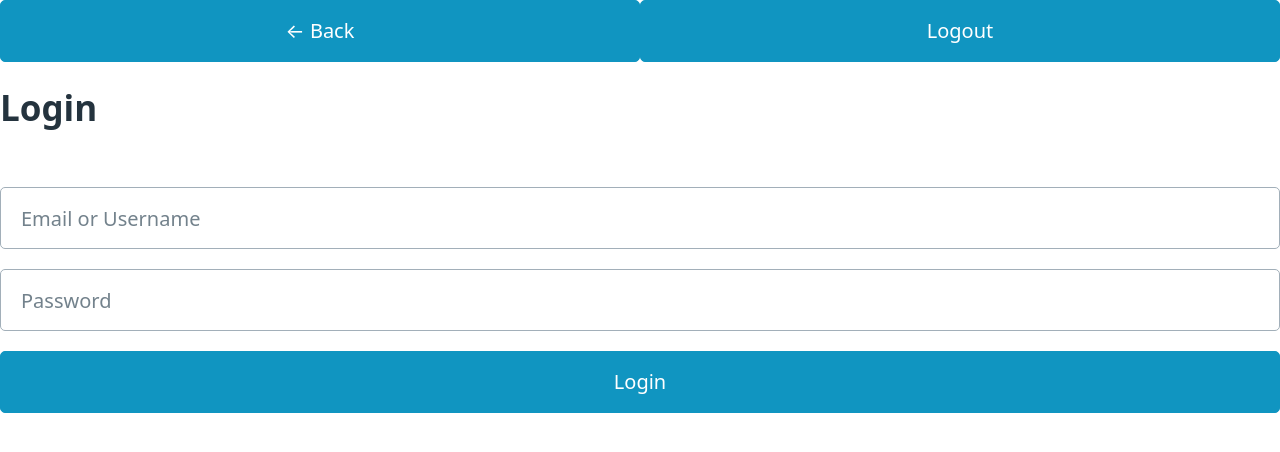
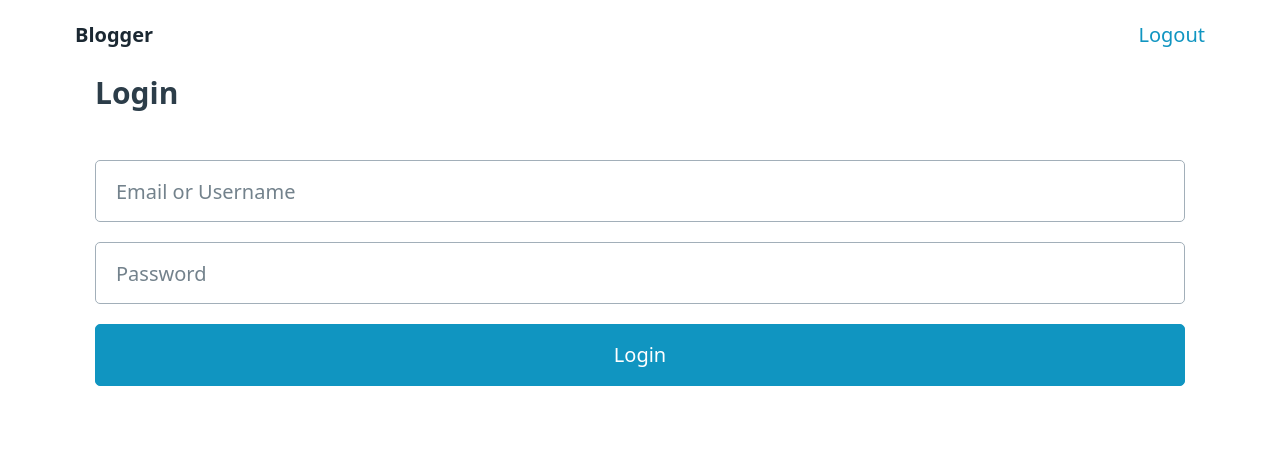
Before and after one commit to AbhayVAshokan/blogger, a React (Create React App) app: page /login in a window 1280 px wide. Shown: the top 452 px of the page. Built offline with nearby package versions, Linux system fonts and the light colour scheme.

Commit message:
Added styles using pico.css

```diff
--- a/public/index.html
+++ b/public/index.html
@@ -12,7 +12,7 @@
     <link rel="manifest" href="%PUBLIC_URL%/manifest.json" />
     <link
       rel="stylesheet"
-      href="https://unpkg.com/@picocss/pico@latest/css/pico.classless.min.css"
+      href="https://unpkg.com/@picocss/pico@latest/css/pico.min.css"
     />
     <title>Blogger</title>
   </head>
--- a/src/App.jsx
+++ b/src/App.jsx
@@ -12,16 +12,14 @@ const App = () => {
   const [isLoggedIn, setIsLoggedIn] = useState(false);
 
   return (
-    <main>
+    <main className="container">
       <NavBar handleLogout={() => setIsLoggedIn(false)} />
       <Routes>
         <Route path="login" element={<Login setIsLoggedIn={setIsLoggedIn} />} />
         {isLoggedIn ? (
           <>
-            <Route path=":userId/posts" element={<Dashboard />} />
-            <Route path=":userId/posts/:postId" element={<Post />} />
-            <Route path=":userId" element={<Navigate to=":userId/posts" />} />
-            <Route path="" element={<Navigate to="login" />} />
+            <Route path="/:userId/posts" element={<Dashboard />} />
+            <Route path="/:userId/posts/:postId" element={<Post />} />
           </>
         ) : (
           <Route path="*" element={<Navigate to="login" />} />
--- a/src/components/Login.jsx
+++ b/src/components/Login.jsx
@@ -12,9 +12,9 @@ const Login = ({ setIsLoggedIn }) => {
   };
 
   return (
-    <section>
+    <section className="container-fluid">
       <form onSubmit={handleSubmit}>
-        <h2>Login</h2>
+        <h3>Login</h3>
         <input type="text" placeholder="Email or Username" />
         <input type="password" placeholder="Password" />
         <button type="submit">Login</button>
--- a/src/components/NavBar.jsx
+++ b/src/components/NavBar.jsx
@@ -1,14 +1,24 @@
 import React from "react";
 
-import { useParams } from "react-router-dom";
+import { Link } from "react-router-dom";
 
 const NavBar = ({ handleLogout }) => {
-  const { userId, postId } = useParams();
-
   return (
     <nav>
-      {<button>← Back</button>}
-      {<button onClick={handleLogout}>Logout</button>}
+      <ul>
+        <li>
+          <a href="/" className="contrast">
+            <strong>Blogger</strong>
+          </a>
+        </li>
+      </ul>
+      <ul>
+        <li>
+          <Link to="login" onClick={handleLogout}>
+            Logout
+          </Link>
+        </li>
+      </ul>
     </nav>
   );
 };
--- a/src/components/Post.jsx
+++ b/src/components/Post.jsx
@@ -26,17 +26,18 @@ const Post = () => {
   }, [userId, postId]);
 
   if (isLoading) {
-    return <p>Loading...</p>;
+    return <progress indeterminate />;
   }
 
   return (
-    <section>
+    <section aria-busy={isLoading}>
+      <h1>Comments</h1>
       {comments.map(({ id, name, email, body }) => (
-        <div key={id}>
-          <h2>{name}</h2>
-          <p>{email}</p>
+        <article key={id}>
+          <h6>{name}</h6>
           <p>{body}</p>
-        </div>
+          <a href={`mailto:${email}`}>{email}</a>
+        </article>
       ))}
     </section>
   );
--- a/src/components/index.jsx
+++ b/src/components/index.jsx
@@ -1,12 +1,11 @@
 import React, { useEffect, useState } from "react";
 
 import axios from "axios";
-import { useNavigate, useParams } from "react-router-dom";
+import { Link, useParams } from "react-router-dom";
 
 const Dashboard = () => {
   const [isLoading, setIsLoading] = useState(true);
   const [posts, setPosts] = useState([]);
-  const navigate = useNavigate();
   const { userId } = useParams();
 
   useEffect(() => {
@@ -27,16 +26,19 @@ const Dashboard = () => {
   }, [userId]);
 
   if (isLoading) {
-    return <p>Loading...</p>;
+    return <progress indeterminate />;
   }
 
   return (
     <section>
+      <h1>Posts</h1>
       {posts.map(({ id, title, body }) => (
-        <div key={id} onClick={() => navigate(`/${userId}/posts/${id}`)}>
-          <h2>{title}</h2>
-          <p>{body}</p>
-        </div>
+        <Link to={`/${userId}/posts/${id}`}>
+          <article key={id}>
+            <h6>{title}</h6>
+            <p>{body}</p>
+          </article>
+        </Link>
       ))}
     </section>
   );
```
